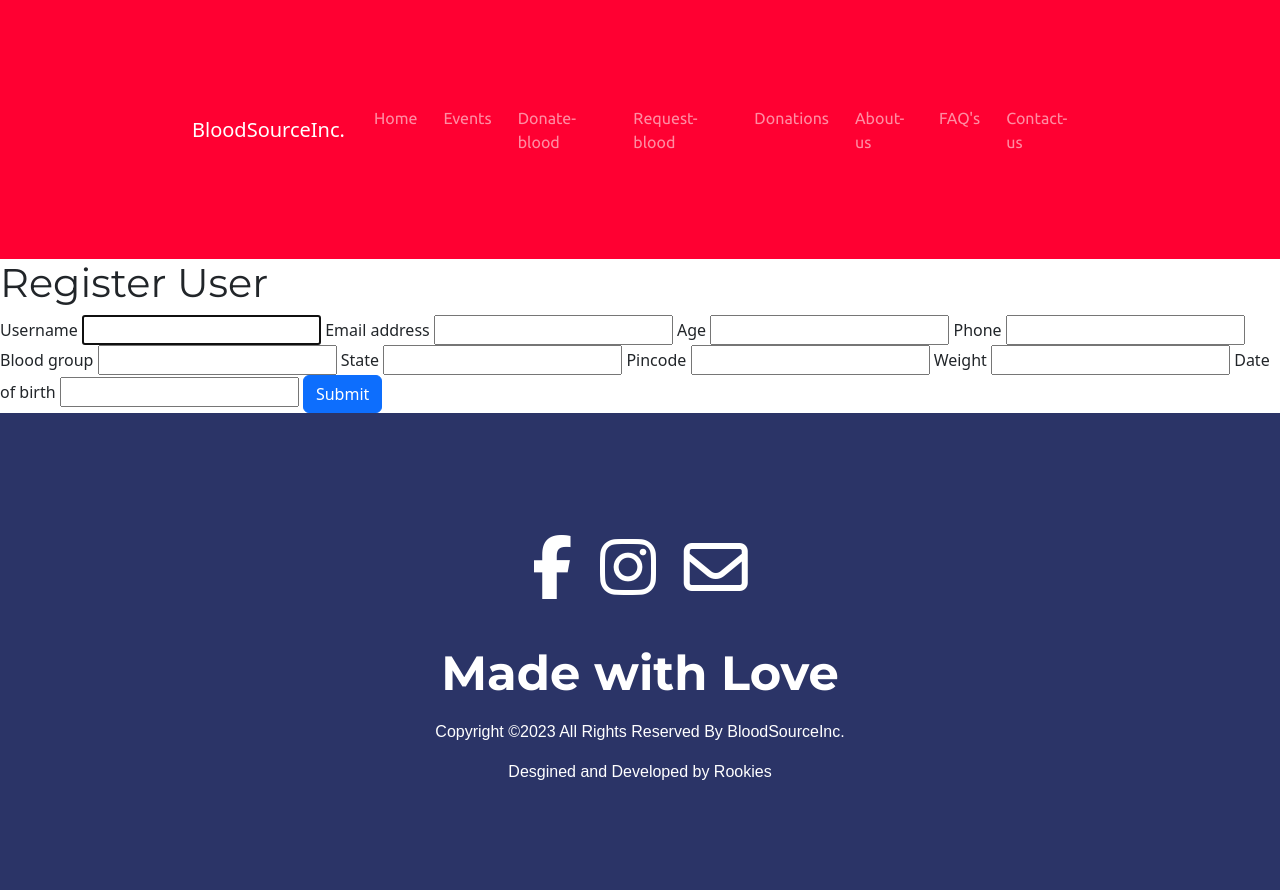
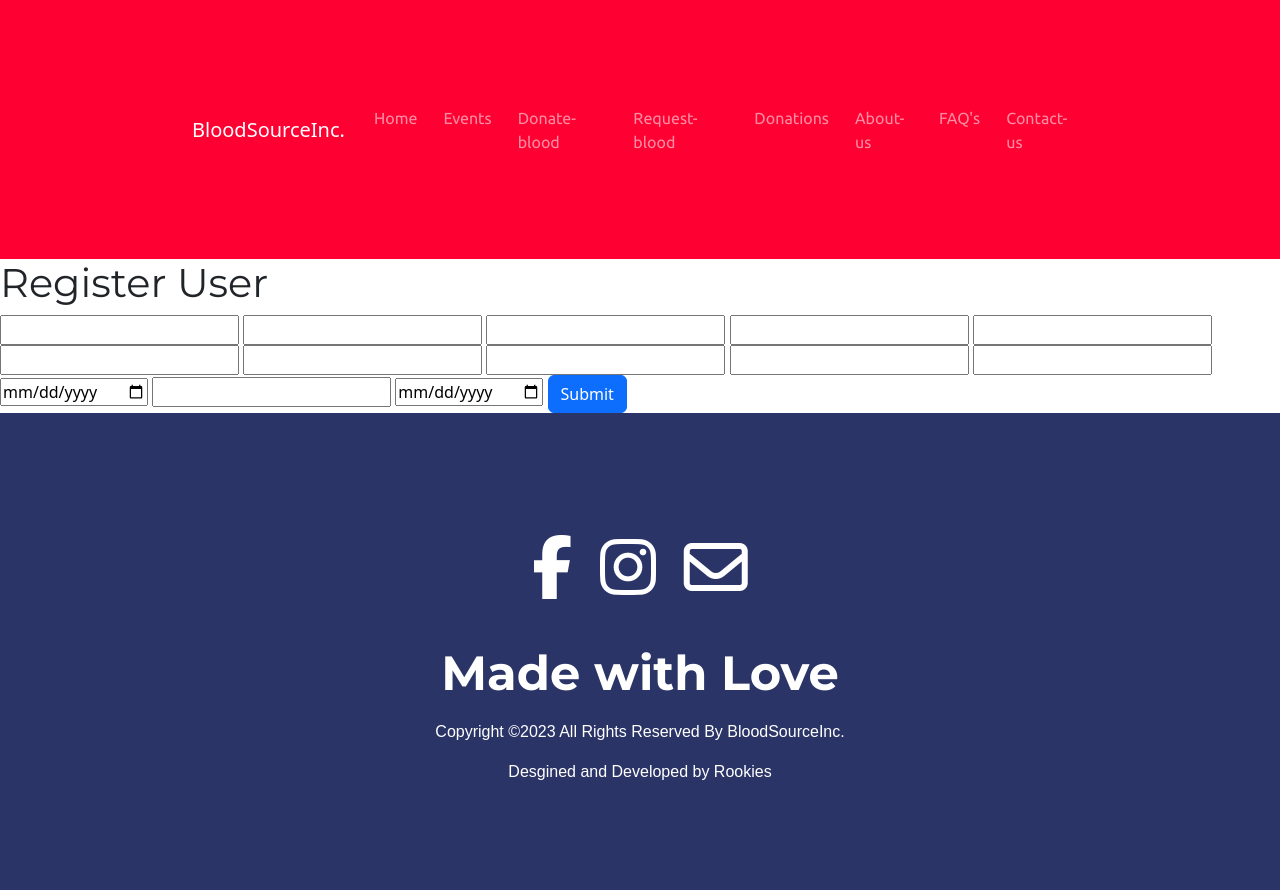
Before and after one commit to mmk0612/blood-bank-college, a Django app: page /register/ in a window 1280 px wide. Run offline with Django 4.2, Linux system fonts and the light colour scheme; some libraries are stand-ins or nearby versions.

Commit message:
register html changes

```diff
--- a/server/server/settings.py
+++ b/server/server/settings.py
@@ -42,6 +42,8 @@ INSTALLED_APPS = [
     'base',
     'api',
     'users.apps.UsersConfig',
+    # 'crispy_forms',
+    # 'crispy_bootstrap5',
 ]
 
 MIDDLEWARE = [
@@ -132,3 +134,6 @@ STATIC_ROOL = "static/"
 DEFAULT_AUTO_FIELD = 'django.db.models.BigAutoField'
 
 AUTH_USER_MODEL = 'users.Profile'
+
+# CRISPY_ALLOWED_TEMPLATE_PACKS = "bootstrap5"
+# CRISPY_TEMPLATE_PACK = "bootstrap5"
--- a/server/users/templates/users/register.html
+++ b/server/users/templates/users/register.html
@@ -8,22 +8,44 @@
 
     <h1>Register User</h1>
 
+    {% if form.errors %}
+        <div class="alert alert-danger" role="alert">
+            <ul>
+                {% for field in form %}
+                    {% for error in field.errors %}
+                        <li>{{ error|escape }}</li>
+                    {% endfor %}
+                {% endfor %}
+            </ul>
+        </div>
+    {% endif %}
+
+    {% if messages %}
+        {% for message in messages %}
+            <div class="alert alert-success" role="alert">
+                {{ message }}
+            </div>
+        {% endfor %}
+    {% endif %}
+
     <form method="post">
         {{ form.csrf_token }}
-        {{ form.username.label }} {{ form.username }}
-        {{ form.password.label }} {{ form.password }}
-        {{ form.email.label }} {{ form.email }}
-        {{ form.first_name.label }} {{ form.first_name }}
-        {{ form.last_name.label }} {{ form.last_name }}
 
-        {{ form.age.label }} {{ form.age }}
-        {{ form.phone.label }} {{ form.phone }}
-        {{ form.blood_group.label }} {{ form.blood_group }}
-        {{ form.state.label }} {{ form.state }}
-        {{ form.pincode.label }} {{ form.pincode }}
-        {{ form.date_of_registration.label }} {{ form.date_of_registration }}
-        {{ form.weight.label }} {{ form.weight }}
-        {{ form.date_of_birth.label }} {{ form.date_of_birth }}
+
+        <input type="text" name="username">
+        <input type="password" name="password">
+        <input type="email" name="email">
+        <input type="text" name="first_name">
+        <input type="text" name="last_name">
+        <input type="number" name="age">
+        <input type="number" name="phone">
+        <input type="text" name="blood_group">
+        <input type="text" name="state">
+        <input type="number" name="pincode">
+        <input type="date" name="date_of_registration">
+        <input type="number" name="weight">
+        <input type="date" name="date_of_birth">
+
         <button type="submit" class="btn btn-primary">Submit</button>
     </form>
 
```
